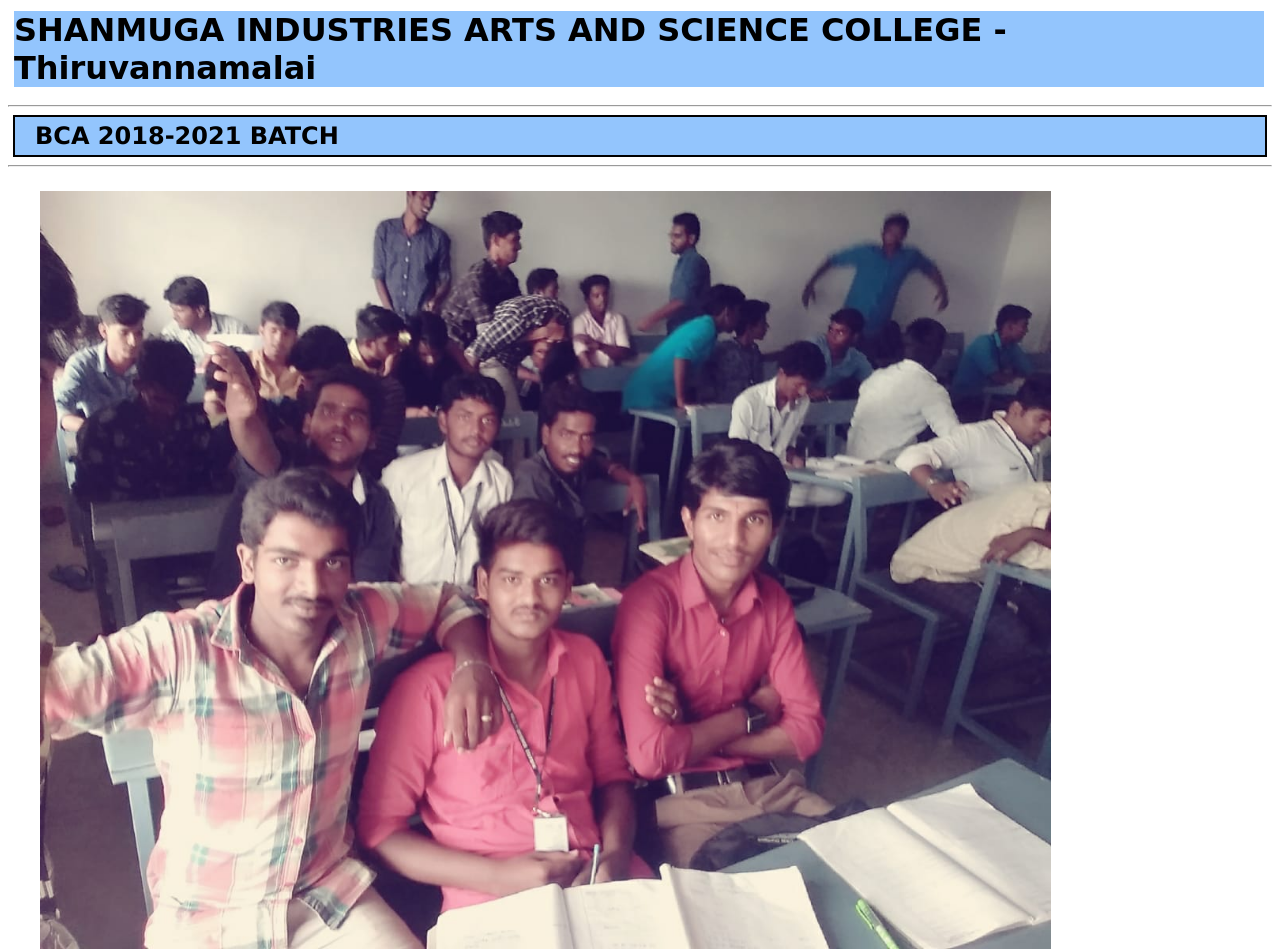
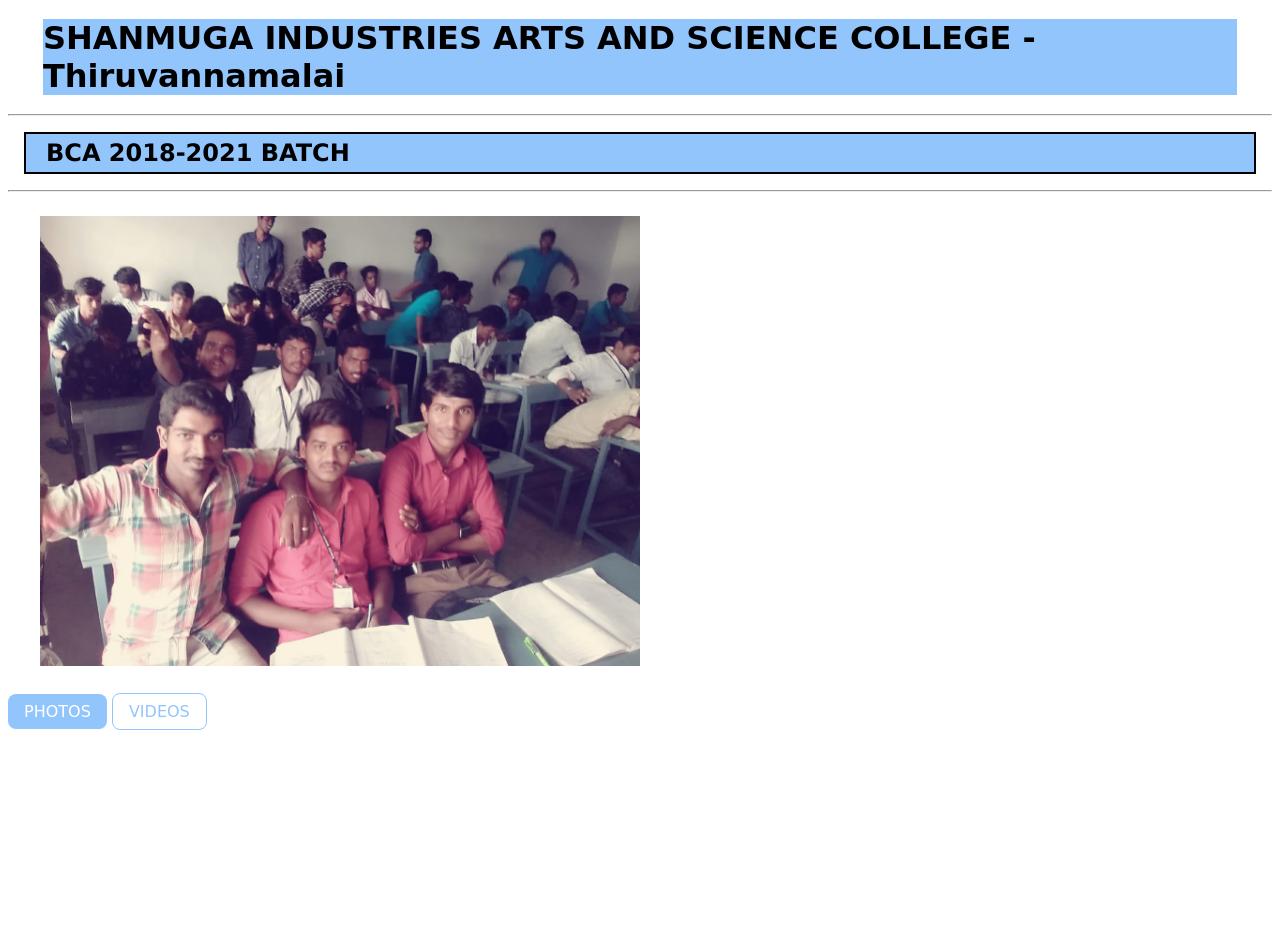
Before and after one commit to vishnuram777/bca, a plain HTML site: page index.html in a window 1280 px wide. Shown: the top 949 px of the page. After the commit the page ends 800 px from the top, so only its background shows below. Drawn offline with Linux system fonts and the light colour scheme.

Commit message:
updates : minor updates

```diff
--- a/index.html
+++ b/index.html
@@ -8,13 +8,13 @@
     <title>BCA Guys</title>
 </head>
 <body>
-    <h1>SHANMUGA INDUSTRIES ARTS AND SCIENCE COLLEGE -Thiruvannamalai</h1>
+    <h1 class="college-name">SHANMUGA INDUSTRIES ARTS AND SCIENCE COLLEGE -Thiruvannamalai</h1>
     <hr>
-    <h2>BCA 2018-2021 BATCH</h2>
+    <h2 class="college-dept">BCA 2018-2021 BATCH</h2>
     <hr>
 </body>
 
-    <img id="first" src="images/first.jpg" alt="img">
+    <img id="hero-img" src="images/first.jpg" alt="img">
 
     <div></div>
 
--- a/style.css
+++ b/style.css
@@ -7,10 +7,11 @@ body {
 }
 
 
-h1 {
+.college-name {
     /* font-size: 22px;
     padding: 5px 5px; */
-    margin: 5px 5px 15px 3px;
+    /* margin-block-start: 0rem; */
+    margin: 1rem 2rem;
     border: 3px solid white;
     background-color: var(--primary-color);
 
@@ -18,18 +19,20 @@ h1 {
 
 
 
-h2 {
+.college-dept {
 
+    margin-block-start: 0rem;
     padding: 5px 20px;
     border : 2px solid black;
-    margin: 5px 5px;
+    margin: 1rem 1rem;
     background-color: var(--primary-color);
     font-family: Verdana, Geneva, Tahoma, sans-serif ;
 }
 
-#first {
+#hero-img{
+    max-width: 600px;
     height: 50%;
-    width: 80%;
+    width: 50%;
     image-rendering: crisp-edges;
     padding: 1rem 2rem 2rem 2rem;
 }
```
